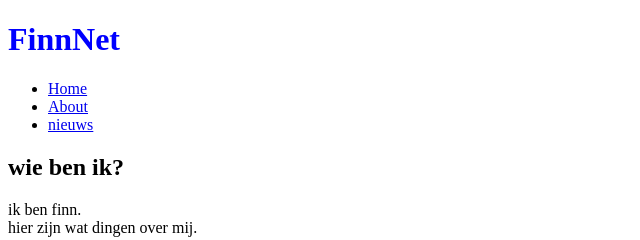
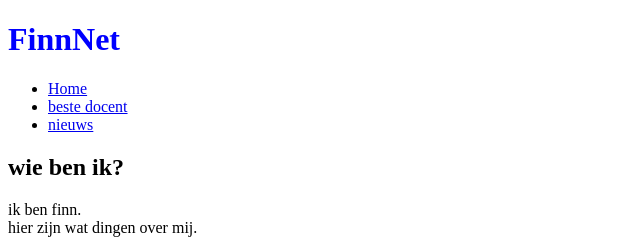
Before and after one commit to finn2009/finn2009.github.io, a plain HTML site: page index.html in a window 1280 px wide. Shown: the top 240 px of the page, 0-640 px from the left. Drawn offline with Linux system fonts and the light colour scheme.

Commit message:
Update index.html

```diff
--- a/index.html
+++ b/index.html
@@ -13,7 +13,7 @@
   <nav>
     <ul>
       <li><a href="#">Home</a></li>
-      <li><a href="#">About</a></li>
+      <li><a href="/mr">beste docent</a></li>
       <li><a href="isselborgh">nieuws</a></li>
     </ul>
   </nav>
```
